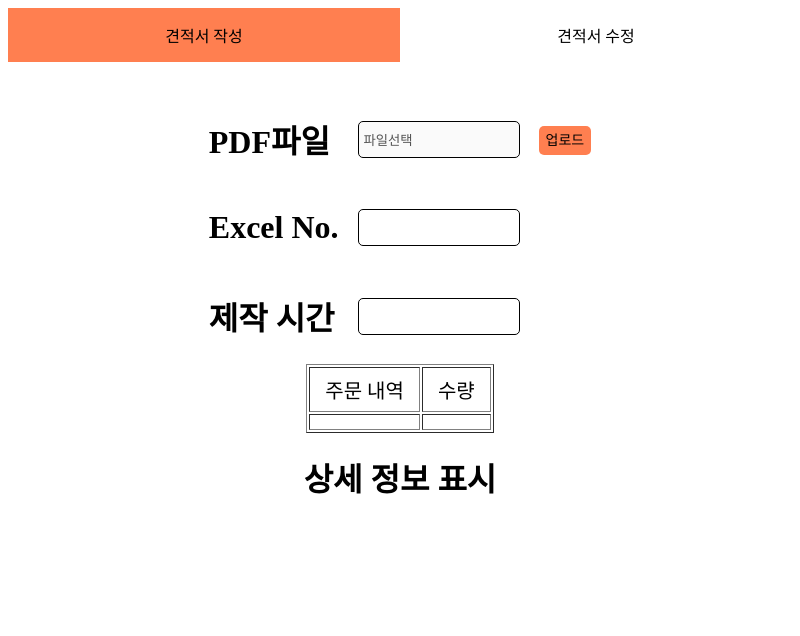
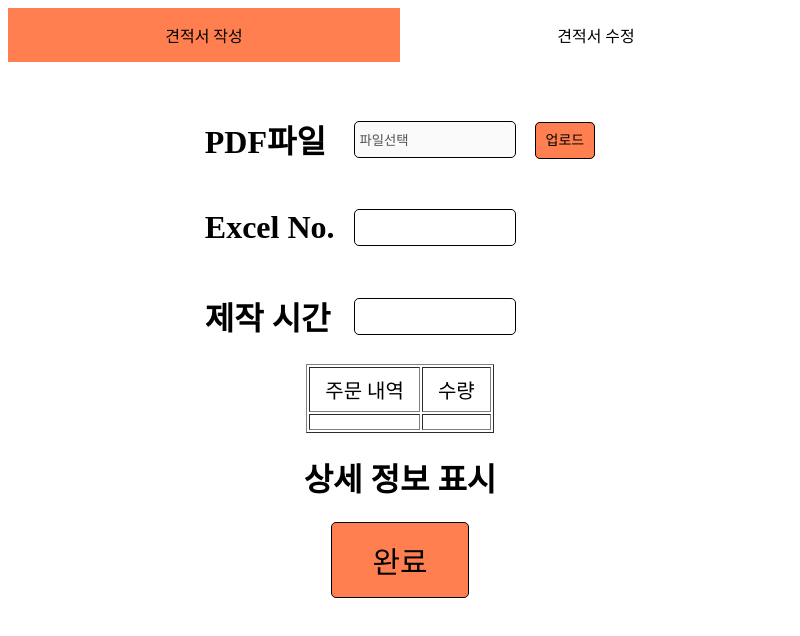
Before and after one commit to PIut0/HY3D_Automatic, an Electron app: page index.html in a window 800 px wide. Drawn offline with nearby package versions, Linux system fonts and the light colour scheme; no server answers.

Commit message:
[feat] UI/UX design feat and update

```diff
--- a/css/index.css
+++ b/css/index.css
@@ -44,8 +44,9 @@
 .input_content td label{
     background-color: coral;
     border-radius: 5px;
-    padding: 7px;
+    padding: 10px;
     font-size: 14px;
+    border: 1px solid black;
 }
 
 .part_content td{
@@ -56,4 +57,14 @@
 
 .more_info_table{
     display: none;
+    margin-bottom: 30px;
 }
+
+button{
+    background-color: coral;
+    border-radius: 5px;
+    padding: 15px 40px;
+    font-size: 30px;
+    font-weight: 500;
+    border: 1px solid black;
+}
--- a/index.html
+++ b/index.html
@@ -97,10 +97,14 @@
           </tr>
         </table>
       </div>
+      <button id="submit">
+        완료
+      </button>
     </div>
     <!-- You can also require other files to run in this process -->
     <script src="./renderer.js"></script>
     <script src="./js/pdfRead.js"></script>
+    <script src="./js/xlRead.js"></script>
     <!-- <script>
       $(document).ready(function (){
         console.log("test");
@@ -119,15 +123,8 @@
 
       })
     </script> -->
-    <script>
-      $(document).ready(function (){
-        var more_toggle = $(".more_info");
-        var more_info_table = $(".more_info_table");
-        more_toggle.on("click", function(){
-          more_info_table.toggle();
-        })
-
-      })
-    </script>
+    <script src="./js/index.js"></script>
   </body>
 </html>
+
+<!-- item 명 가져오기 -->
```
